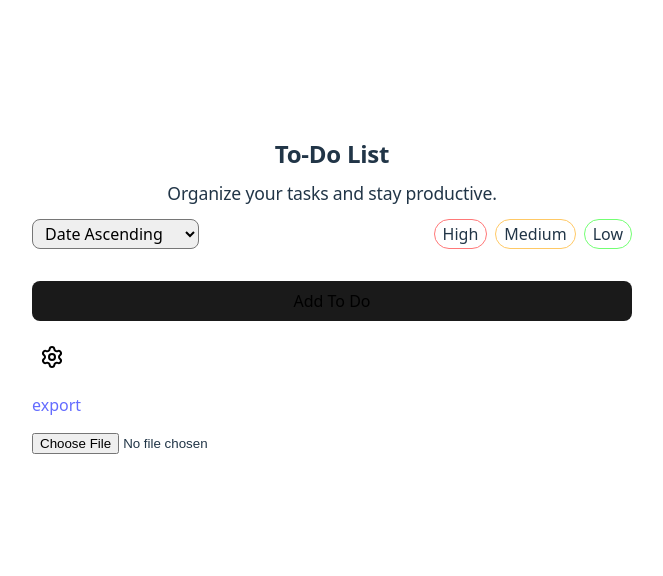
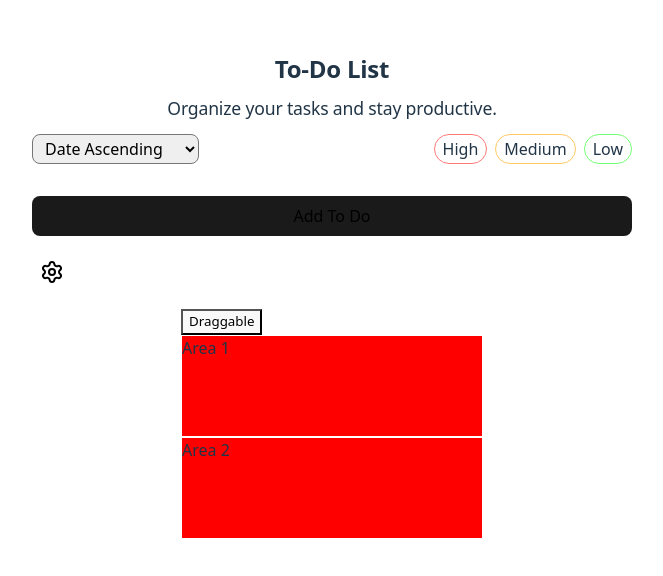
Before and after one commit to Alex761944/react-to-do-app, a React (Vite) app: page / in a window 1280 px wide. Shown: the part 104-680 px from the top of the page, without its empty margins (308-971 px from the left). Built offline with nearby package versions, Linux system fonts and the light colour scheme.

Commit message:
Finish dnd kit example

```diff
--- a/src/App.jsx
+++ b/src/App.jsx
@@ -1,5 +1,5 @@
+import "./App.css";
 import { useEffect, useState } from "react";
-import "./App.css";
 import { ToDo } from "./components/ToDo/ToDo";
 import { ToDoList } from "./components/ToDoList/ToDoList";
 import { Text } from "./components/Text/Text";
@@ -12,6 +12,11 @@ import { Select } from "./components/Select/Select";
 import { Settings } from "lucide-react";
 import { Modal } from "./components/Modal/Modal";
 import { Icon } from "./components/Icon/Icon";
+
+import { DndContext } from "@dnd-kit/core";
+
+import { Draggable } from "./components/Draggable/Draggable";
+import { Droppable } from "./components/Droppable/Droppable";
 
 const sortOptions = [
   { label: "Date Ascending", value: "date-ascending" },
@@ -51,6 +56,8 @@ function App() {
   const [selectedFilters, setSelectedFilters] = useState(
     JSON.parse(localStorage.getItem("selected-filters")) || []
   );
+
+  const [droppedOver, setDroppedOver] = useState(null);
 
   useEffect(() => {
     localStorage.setItem("selected-sort-option", selectedSortOption);
@@ -152,6 +159,15 @@ function App() {
     });
   }
 
+  function handleDragEnd(event) {
+    console.log(event);
+    if (!event.over) {
+      setDroppedOver(null);
+    } else {
+      setDroppedOver(event.over.id);
+    }
+  }
+
   return (
     <>
       <Text as="h1" variant="heading-large">
@@ -235,6 +251,7 @@ function App() {
           </Modal>
         </div>
 
+        <div className="u-Hidden">
           <a
             href={`data:text/plain;charset=utf-8,${exportData}`}
             download={"todo-export.txt"}
@@ -257,8 +274,41 @@ function App() {
             }}
           />
         </div>
+      </div>
 
       {/* Build dnd here */}
+
+      <div className="DND-Component">
+        <DndContext onDragEnd={handleDragEnd}>
+          {!droppedOver && (
+            <Draggable>
+              <Text>Draggable</Text>
+            </Draggable>
+          )}
+
+          <Droppable id={"area-1"}>
+            <div className="Area">
+              Area 1
+              {droppedOver === "area-1" && (
+                <Draggable>
+                  <Text>Draggable</Text>
+                </Draggable>
+              )}
+            </div>
+          </Droppable>
+
+          <Droppable id={"area-2"}>
+            <div className="Area">
+              Area 2
+              {droppedOver === "area-2" && (
+                <Draggable>
+                  <Text>Draggable</Text>
+                </Draggable>
+              )}
+            </div>
+          </Droppable>
+        </DndContext>
+      </div>
     </>
   );
 }
--- /dev/null
+++ b/src/components/Draggable/Draggable.jsx
@@ -0,0 +1,19 @@
+import "./Draggable.css";
+import { useDraggable } from "@dnd-kit/core";
+
+export function Draggable(props) {
+  const { attributes, listeners, setNodeRef, transform } = useDraggable({
+    id: "draggable",
+  });
+  const style = transform
+    ? {
+        transform: `translate3d(${transform.x}px, ${transform.y}px, 0)`,
+      }
+    : undefined;
+
+  return (
+    <button ref={setNodeRef} style={style} {...listeners} {...attributes}>
+      {props.children}
+    </button>
+  );
+}
--- /dev/null
+++ b/src/components/Droppable/Droppable.jsx
@@ -0,0 +1,17 @@
+import "./Droppable.css";
+import { useDroppable } from "@dnd-kit/core";
+
+export function Droppable({ id, children }) {
+  const { isOver, setNodeRef } = useDroppable({
+    id: id,
+  });
+  const style = {
+    color: isOver ? "green" : undefined,
+  };
+
+  return (
+    <div ref={setNodeRef} style={style}>
+      {children}
+    </div>
+  );
+}
--- a/src/index.css
+++ b/src/index.css
@@ -118,3 +118,10 @@ del {
   max-width: 600px;
   gap: var(--size-l);
 }
+
+.Area {
+  width: 300px;
+  height: 100px;
+  background-color: red;
+  border: 1px solid white;
+}
```
Also changed, not shown: src/components/Draggable/Draggable.css (added), src/components/Droppable/Droppable.css (added). Lines whose indentation alone changed are shown as unchanged.
